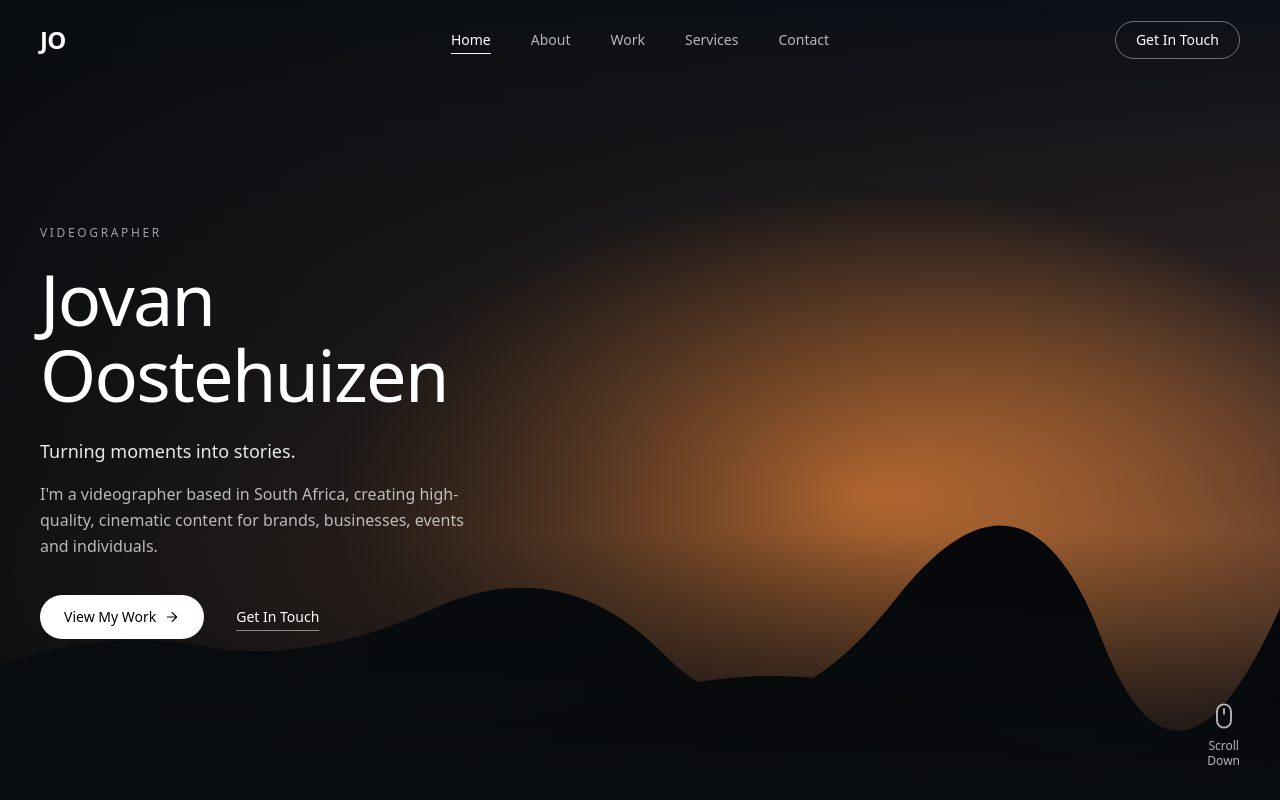
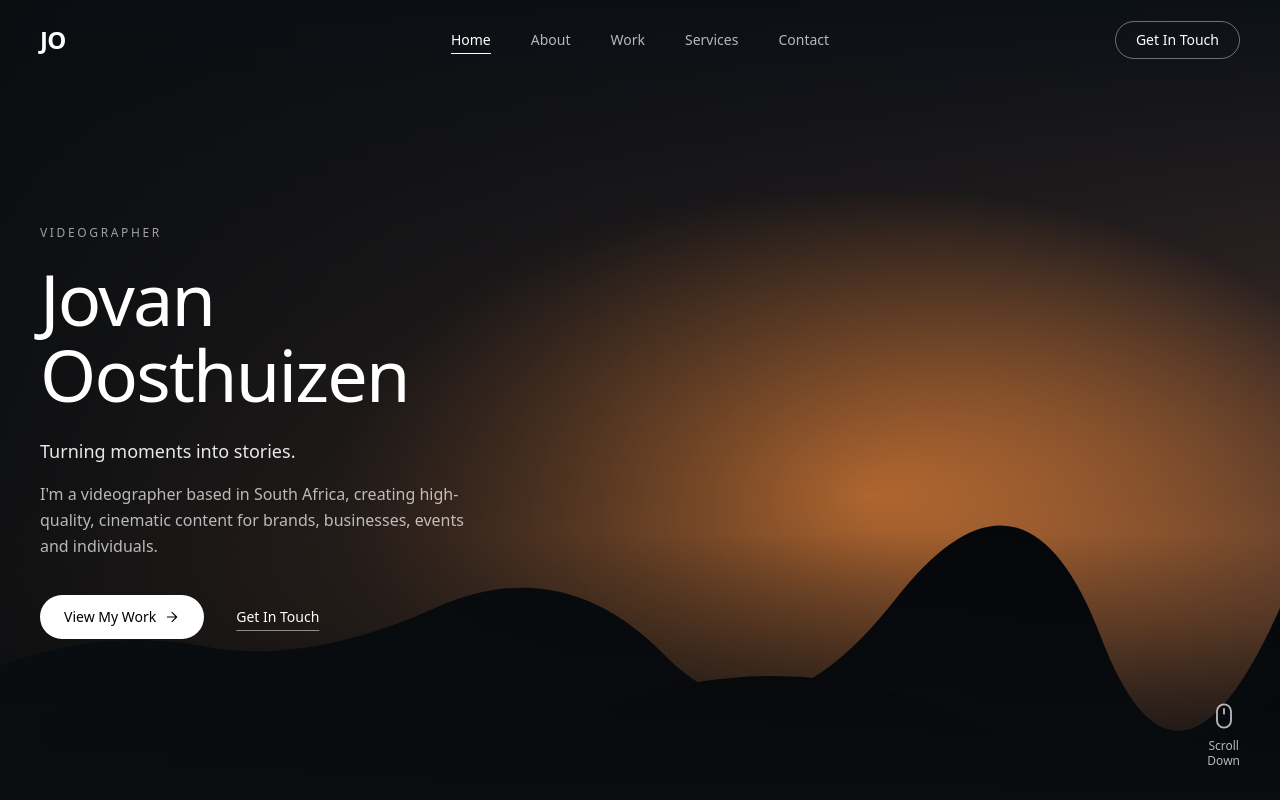
Before and after one commit to Jabezgreenan/jovan-videography-site, a React (Vite) app: page / in a window 1280 px wide. Shown: the top 800 px of the page. Built offline with nearby package versions, Linux system fonts and the light colour scheme.

Commit message:
Update content.ts
Upated Surname

```diff
--- a/src/content.ts
+++ b/src/content.ts
@@ -7,15 +7,15 @@ import type { Highlight, Project, Service, Social, Testimonial } from "./types";
  */
 
 export const site = {
-  name: "Jovan Oostehuizen",
+  name: "Jovan Oosthuizen",
   role: "Videographer",
   headline: "Turning moments into stories.",
   intro:
     "I'm a videographer based in South Africa, creating high-quality, cinematic content for brands, businesses, events and individuals.",
   /** The contact form opens the visitor's email app addressed to this email. */
-  email: "jovan.oostehuizen@gmail.com",
+  email: "jovan.oosthuizen@gmail.com",
   phone: "+27 72 123 4567",
-  location: "Bloemfontein, South Africa",
+  location: "Kimberley, Northern Cape, South Africa",
   /** Link for "View All Projects" (a Vimeo or YouTube page). Leave empty to hide the link. */
   allWorkUrl: "https://vimeo.com/",
 };
```
